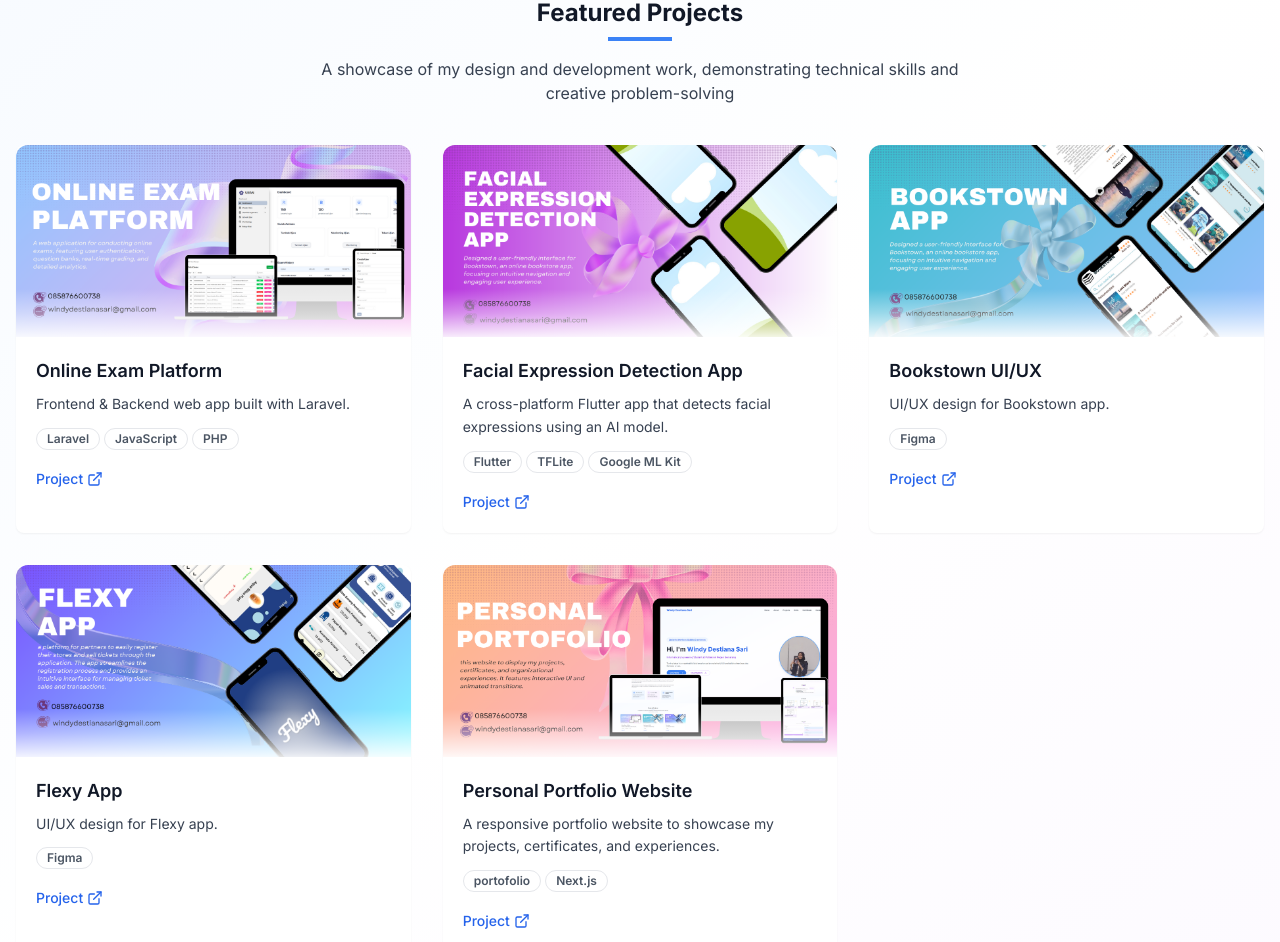
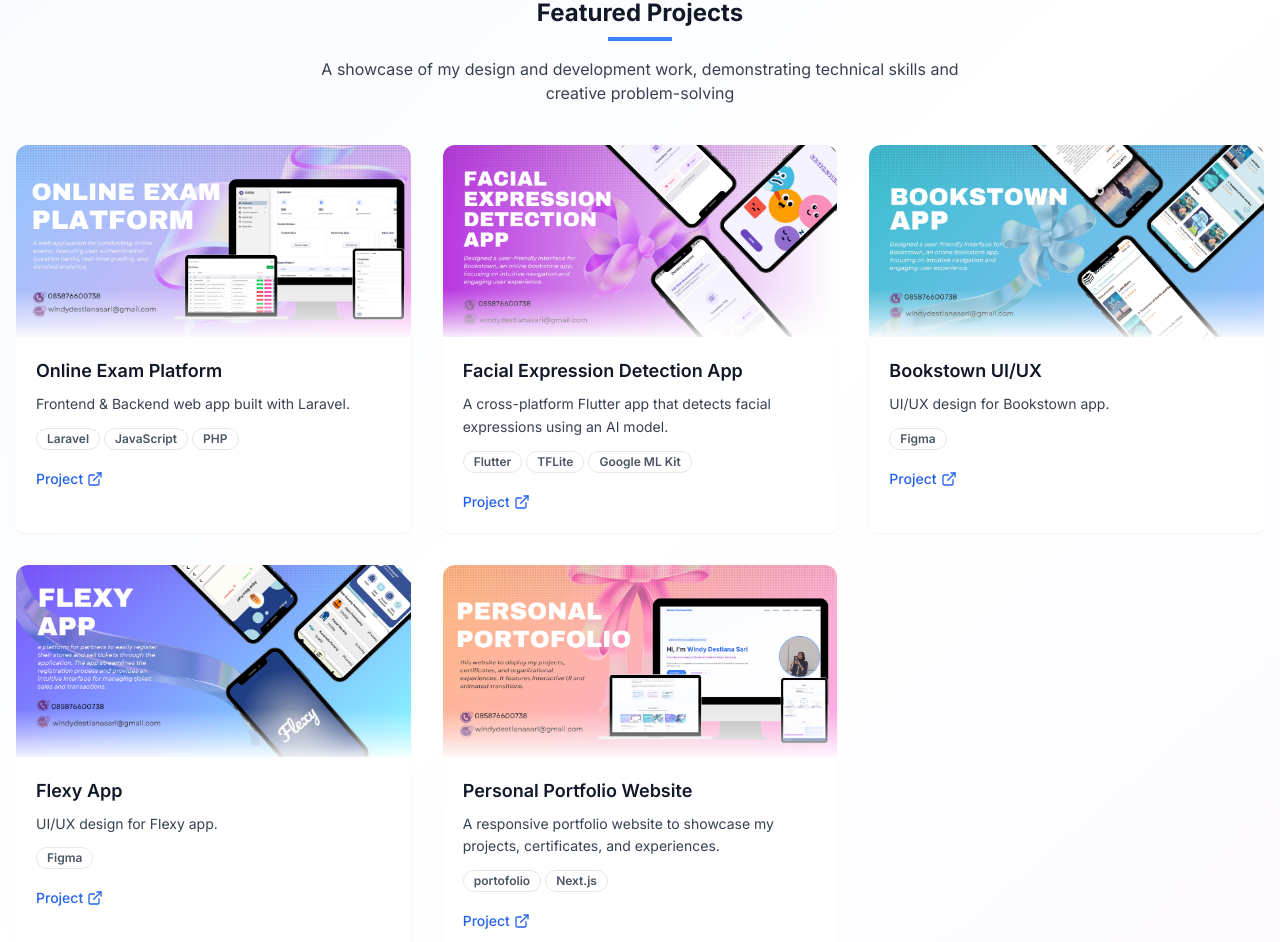
Before and after one commit to wndydsr/windy-portfolio, a Next.js app: page / in a window 1280 px wide. Shown: the part 1569-2511 px from the top of the page. Built offline with nearby package versions, Linux system fonts and the light colour scheme.

Commit message:
Update isi portfolio

```diff
--- a/components/projects-section.tsx
+++ b/components/projects-section.tsx
@@ -41,7 +41,7 @@ export default function ProjectsSection() {
       fullDescription: "A mobile and desktop application built with Flutter that allows users to upload a photo and detect their facial expression using a TensorFlow Lite model. The app uses Google ML Kit for face detection, supports custom UI themes, and features clean animations and custom fonts.",
       category: "Mobile Development",
       tools: ["Flutter", "TFLite", "Google ML Kit", "Dart"],
-      image: "/images/aitubess.png",
+      image: "/images/aitubes.png",
       details: {
         duration: "2 weeks",
         role: "Mobile Developer (Frontend & AI Integration)",
```
Also changed, not shown: public/images/aitubes.png (added), public/images/aitubess.png (deleted).
